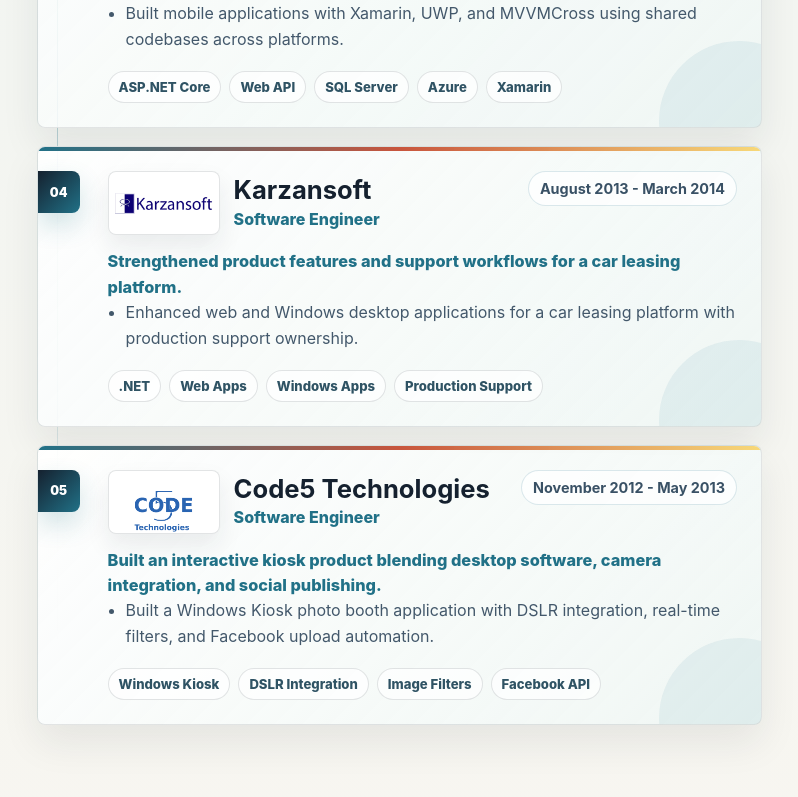
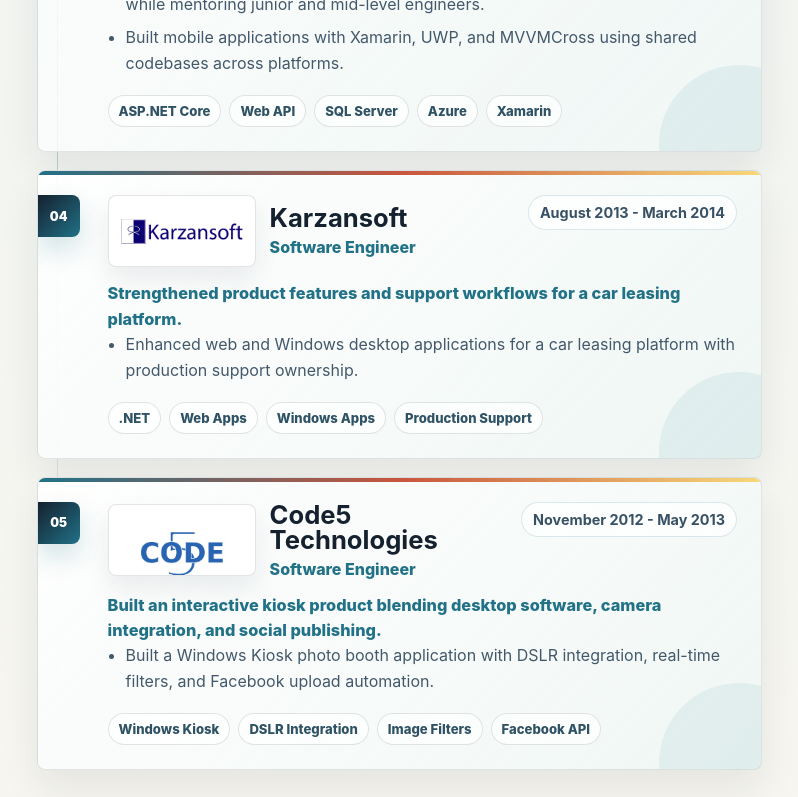
Before and after one commit to inamgcu/portfolio, a React (Vite) app: page / in a window 1280 px wide. Shown: the part 4275-5072 px from the top of the page, without its empty margins (458-1256 px from the left). Built offline with nearby package versions, Linux system fonts and the light colour scheme.

Commit message:
Improve experience logo sizing

```diff
--- a/src/styles.css
+++ b/src/styles.css
@@ -627,8 +627,8 @@ h1 {
 .company-logo {
   position: relative;
   flex: 0 0 auto;
-  width: 112px;
-  height: 64px;
+  width: 148px;
+  height: 72px;
   display: grid;
   place-items: center;
   overflow: hidden;
@@ -639,8 +639,9 @@ h1 {
 }
 
 .company-logo img {
-  width: 86%;
-  height: 74%;
+  width: 100%;
+  height: 100%;
+  padding: 10px 12px;
   object-fit: contain;
 }
 
@@ -657,13 +658,15 @@ h1 {
 }
 
 .logo-karzan img {
-  width: 92%;
-  height: 78%;
+  padding: 8px 10px;
 }
 
 .logo-code5 img {
-  width: 84%;
-  height: 84%;
+  padding: 6px 18px;
+}
+
+.logo-confiz img {
+  padding: 11px;
 }
 
 .job h3 {
```
